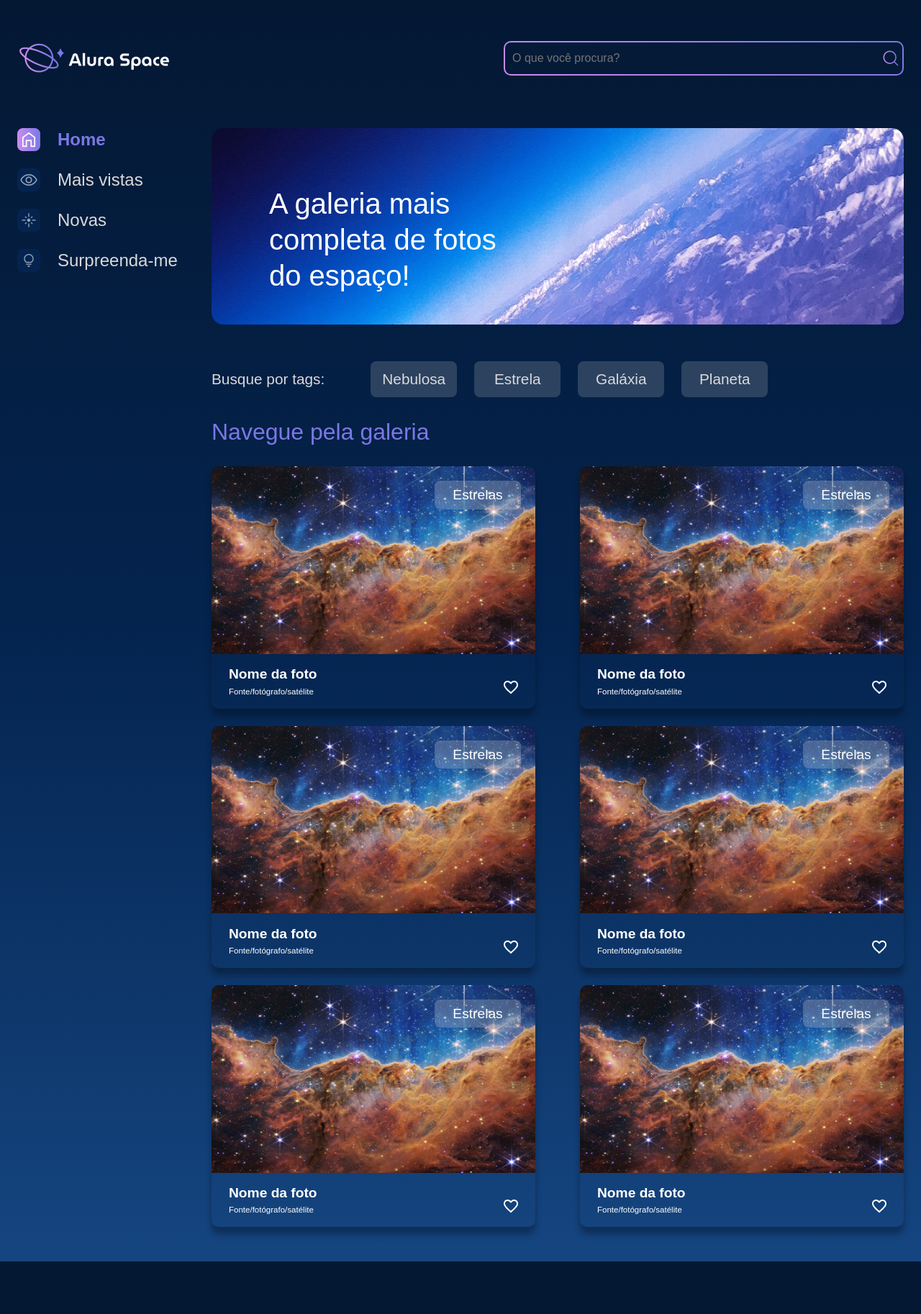
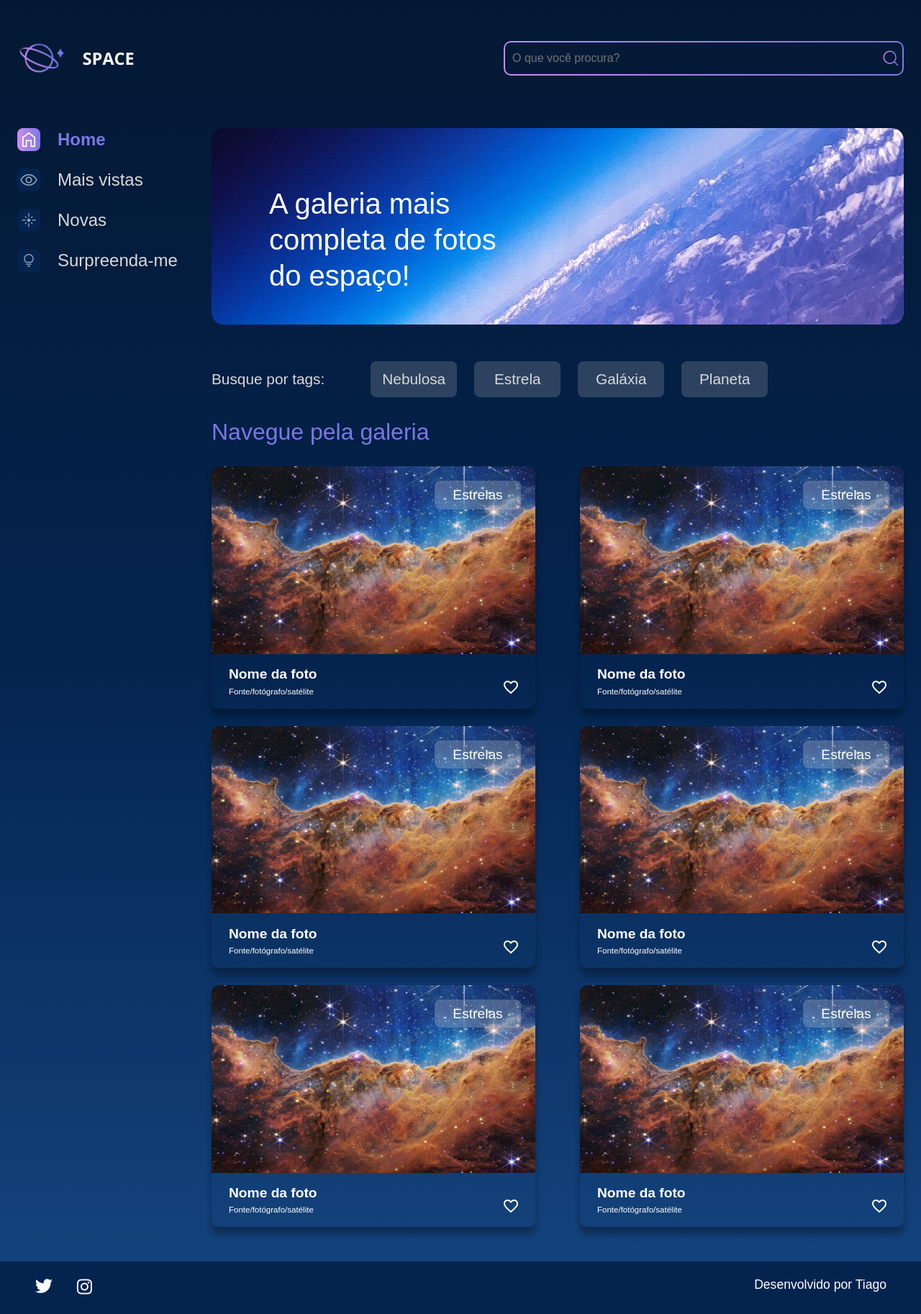
Before and after one commit to airosa32/Django_Space, a Django app: page / in a window 1280 px wide. Shown: the whole page at 72% size. Before the commit the page ends 1753 px from the top, so only its background shows below. Run offline with Django 5.2, Linux system fonts and the light colour scheme.

Commit message:
novos conteudos

```diff
--- a/comandos_django.txt
+++ b/comandos_django.txt
@@ -13,4 +13,4 @@ python manage.py runserver
 # Coletar todos os arquivos estáticos (CSS, JS, imagens)
 # dos apps e da pasta STATICFILES_DIRS para a pasta STATIC_ROOT
 # Usado principalmente em ambiente de produção
-python manage.py collectstatic
+python manage.py collectstatic .
--- a/templates/base.html
+++ b/templates/base.html
@@ -7,7 +7,7 @@
     <meta charset="UTF-8">
     <meta http-equiv="X-UA-Compatible" content="IE=edge">
     <meta name="viewport" content="width=device-width, initial-scale=1.0">
-    <title>Alura Space</title>
+    <title>Space</title>
 
     <link rel="preconnect" href="https://fonts.googleapis.com">
     <link rel="preconnect" href="https://fonts.gstatic.com" crossorigin>
@@ -29,5 +29,7 @@
 
         </main>
     </div>
+
+    {% include 'partials/_footer.html' %}
 </body>
 </html>
--- a/templates/partials/_footer.html
+++ b/templates/partials/_footer.html
@@ -2,16 +2,16 @@
 
 <footer class="rodape">
     <div class="rodape__icones">
-        <a href="https://twitter.com/AluraOnline" target="_blank">
+        <a href="https://www.linkedin.com/in/tiago-airosa/" target="_blank">
             <img src="{% static 'assets/ícones/1x/twitter.png' %}"
                     alt="ícone twitter">
         </a>
 
-        <a href="https://www.instagram.com/aluraonline/" target="_blank">
+        <a href="https://www.linkedin.com/in/tiago-airosa/" target="_blank">
             <img src="{% static 'assets/ícones/1x/instagram.png' %}"
                     alt="ícone instagram">
         </a>
     </div>
 
-    <p class="rodape__texto">Desenvolvido por Alura</p>
+    <p class="rodape__texto">Desenvolvido por Tiago</p>
 </footer>
--- a/templates/partials/_header.html
+++ b/templates/partials/_header.html
@@ -1,7 +1,7 @@
 {% load static %}
 
 <header class="cabecalho">
-    <img src="{% static 'assets/logo/Logo(2).png' %}" alt="Logo da Alura Space" />
+    <img src="{% static 'assets/logo/Logo(2).png' %}" alt="Logo do Space" />
 
     <div class="cabecalho__busca">
         <div class="busca__fundo">
```
Also changed, not shown: config/static/assets/logo/Logo(2).png, static/assets/logo/Logo(2).png.
